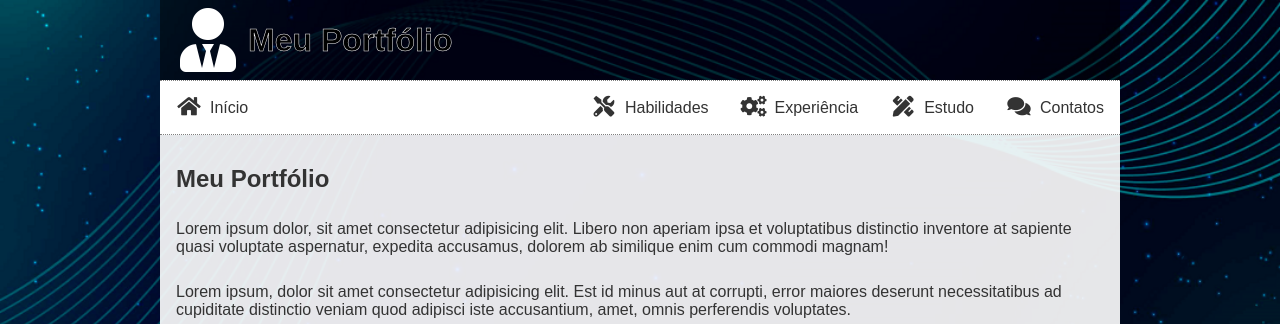
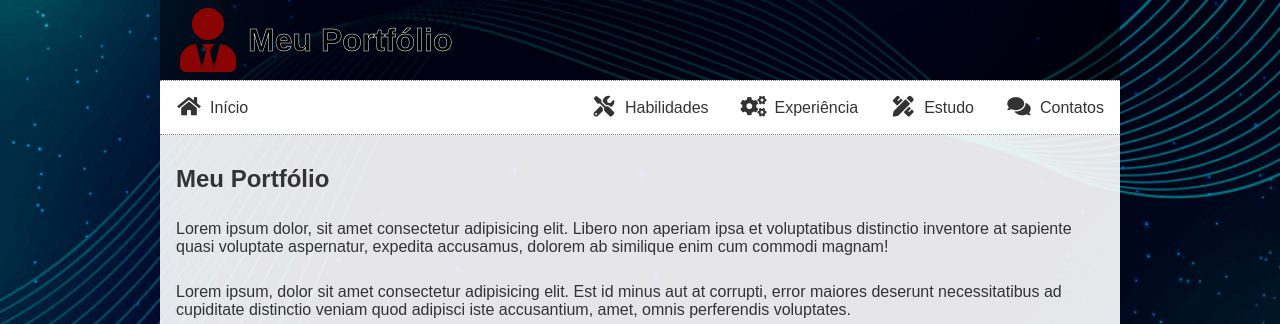
Before and after one commit to leopcampo/Portifolio, a plain HTML site: page index.html in a window 1280 px wide. Shown: the top 324 px of the page. Drawn offline with Linux system fonts and the light colour scheme.

Commit message:
Update style.css

```diff
--- a/style.css
+++ b/style.css
@@ -38,7 +38,7 @@ body {
 }
 
 header {
-    color: white;
+    color: rgb(139, 4, 4);
     display: flex;
     align-items: center;
     justify-content: flex-start;
```
